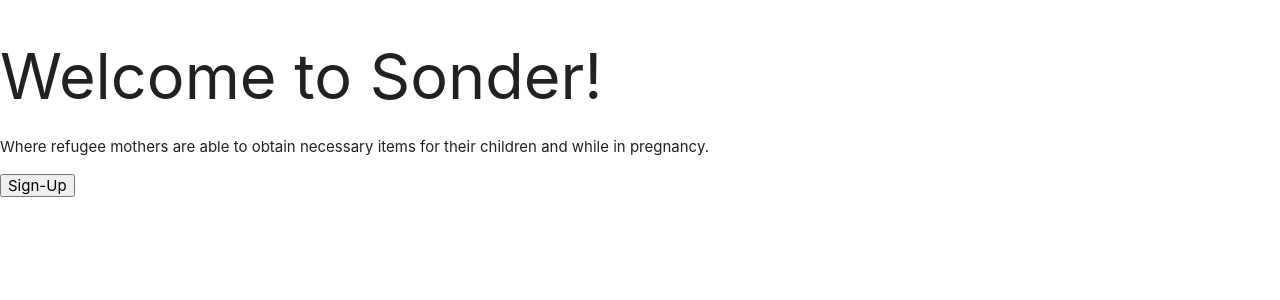
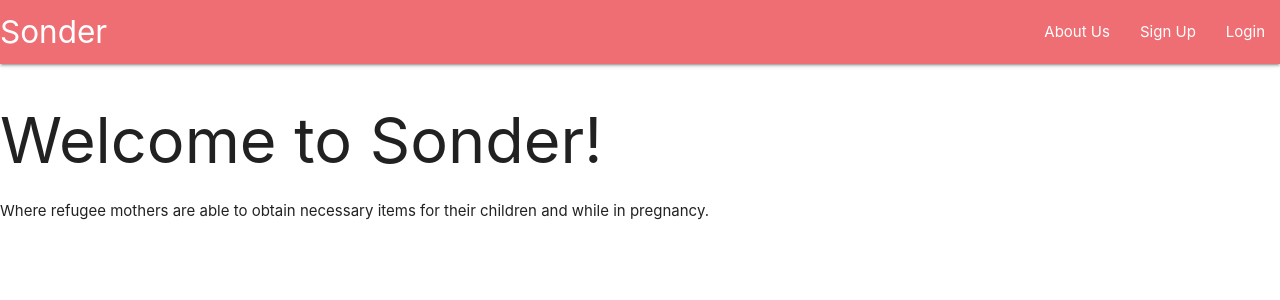
Before and after one commit to Dash1704/Sonder, a React (Create React App) app in the folder client/: page / in a window 1280 px wide. Shown: the top 300 px of the page. Built offline with nearby package versions, Linux system fonts and the light colour scheme.

Commit message:
Enabled the 'Requests' button in the NavBar to link to the /requests page.

```diff
--- a/client/src/App.jsx
+++ b/client/src/App.jsx
@@ -6,10 +6,12 @@ import Login from './screens/Login.js';
 import SignUpPage from './screens/SignUpPage.js';
 import RequestPage from './screens/RequestPage.js';
 import HomePage from './screens/HomePage.js';
+import NavBar from './components/NavBar';
 
 function App() {
   return (
     <BrowserRouter>
+    <NavBar/>
       <Routes>
         <Route path="/login" element={<Login />} />
         <Route path="/signup" element={<SignUpPage />} />
--- /dev/null
+++ b/client/src/components/NavBar.js
@@ -0,0 +1,45 @@
+import React from 'react';
+import {Link, useNavigate} from 'react-router-dom';
+
+
+const NavBar = ()=> {
+  const navigate = useNavigate()
+  const user = localStorage.getItem("user")
+  const renderList = () =>{
+    if(user){
+      return[
+        <li key="home"><Link to="/">About Us</Link></li>,
+        <li key="request"><Link to="/requests">Requests</Link></li>,
+
+        <li key="logout">
+        <button className="btn waves-effect waves-light #f50057 pink accent-3"
+        onClick={()=> {
+          localStorage.clear()
+          navigate('/login')
+        }}>
+         Log Out
+        </button>
+        </li>
+      ]
+    } else {
+      return [
+        <li key="home"><Link to="/">About Us</Link></li>,
+        <li key="signup"><Link to="/signup">Sign Up</Link></li>,
+        <li key="login"><Link to="/login">Login</Link></li>
+      ]
+    }
+  }
+
+  return (
+  <nav>
+  <div className="nav-wrapper">
+    <Link to="#" className="brand-logo left">Sonder</Link>
+    <ul id="nav-mobile" className="right hide-on-med-and-down">
+      {renderList()}
+    </ul>
+  </div>
+  </nav>
+  )
+  }
+
+  export default NavBar
--- a/client/src/screens/HomePage.js
+++ b/client/src/screens/HomePage.js
@@ -1,23 +1,12 @@
 import React from 'react';
-import {useNavigate} from 'react-router-dom';
 
 const HomePage = () => {
-    const navigation = useNavigate();
     return (
       <>
       <h1>Welcome to Sonder!</h1>
 
       <p>Where refugee mothers are able to obtain necessary items for their children and while in pregnancy.</p>
 
-      <button
-                data-testid="signup-button"
-                onClick = {(e) => {
-                    e.preventDefault();
-                    navigation('/signup')
-                    }
-                } >
-                Sign-Up
-            </button>
       </>
 
     )
```
